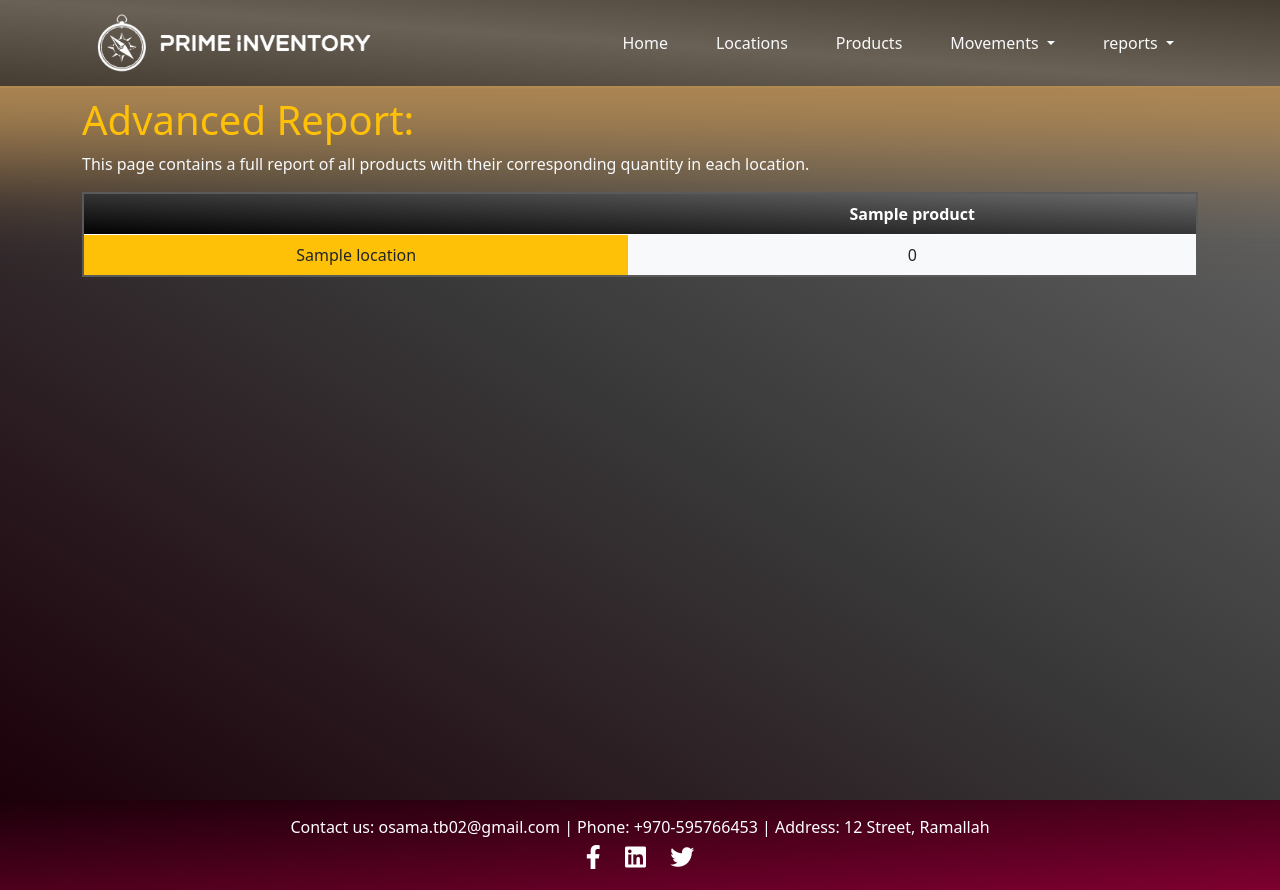
After one commit to OsamaTbaileh/PrimeInventory, a Flask app: page /advanced_report in a window 1280 px wide. The commit adds this page. Run offline with Flask 3, Linux system fonts and the light colour scheme; tables that the repository leaves empty or names only in its code hold one stand-in row (values such as "Sample post").

Commit message:
Adding "Advanced Report Page".

```diff
--- a/server.py
+++ b/server.py
@@ -14,8 +14,8 @@ def render_home_page():
     return render_template("general/home_page.html")
 
 
-# Render the report page.
-@app.route("/report")
+# Render the normal_report_page.
+@app.route("/normal_report")
 def render_report_page():
     mysql = connectToMySQL('prime_inventory')
     products = mysql.query_db("""
@@ -29,7 +29,44 @@ def render_report_page():
         GROUP BY l.location_id, p.product_id
         HAVING total_in_quantity > 0;
     """)
-    return render_template("general/report_page.html", all_products=products)
+    return render_template("general/normal_report_page.html", all_products=products)
+
+
+# Render the advanced_report_page.
+@app.route("/advanced_report")
+def display_table():
+    mysql = connectToMySQL('prime_inventory')
+    query = "SELECT DISTINCT product_id, name FROM products"
+    products = mysql.query_db(query)
+
+    mysql = connectToMySQL('prime_inventory')
+    query = "SELECT DISTINCT location_id, name FROM locations"
+    locations = mysql.query_db(query)
+
+    mysql = connectToMySQL('prime_inventory')
+    # Fetch product quantities in each location
+    query = """
+        SELECT l.location_id, l.name AS location_name, p.product_id, p.name AS product_name,
+            COALESCE(SUM(CASE WHEN m.to_location_id = l.location_id THEN m.quantity END), 0) -
+            COALESCE(SUM(CASE WHEN m.from_location_id = l.location_id THEN m.quantity END), 0) AS total_quantity
+        FROM locations l
+        CROSS JOIN products p
+        LEFT JOIN movements m ON l.location_id = m.to_location_id AND p.product_id = m.product_id
+        GROUP BY l.location_id, p.product_id
+    """
+    table_data = mysql.query_db(query)
+
+    quantity_dict = {}
+    for row in table_data:
+        location_id = row['location_id']
+        product_id = row['product_id']
+        quantity = row['total_quantity']
+        if location_id not in quantity_dict:
+            quantity_dict[location_id] = {}
+        quantity_dict[location_id][product_id] = quantity
+
+    return render_template('general/advanced_report_page.html', products=products, locations=locations, quantity_dict=quantity_dict)
+
 
 
 
--- a/static/css/style.css
+++ b/static/css/style.css
@@ -282,3 +282,19 @@ max-width: 100%;
     width: 100%; /* Make the button fill the width */
     margin-top: 0.5rem; /* Add margin-top to separate it from the inputs */
   }
+
+
+/* For the advanced report //////////////////////////////////////////////////////////////////////////// */
+
+  .report_table td {
+    min-width: 120px; /* Adjust the width value as needed */
+}
+
+.fixed-column {
+    position: sticky;
+    left: 0;
+    background-color: #fff;
+    z-index: 1;
+}
+
+/* //////////////////////////////////////////////////////////////////////////// */
--- /dev/null
+++ b/templates/general/advanced_report_page.html
@@ -0,0 +1,34 @@
+{% include 'general/header.html' %}
+
+<div class="general-body min-vh-100">
+    <div class="container mt-5 mb-5 pt-5">
+        <div>
+            <h1 class="text-warning">Advanced Report:</h1>
+            <p class="text-light">This page contains a full report of all products with their corresponding quantity in each location.</p>
+        </div>
+        <div class="table-responsive">
+            <table class="table custom-table table-hover report_table" id="table">
+                <thead>
+                    <tr class="table-head">
+                        <th class="fixed-column"></th>
+                        {% for product in products %}
+                            <th>{{ product['name'] }}</th>
+                        {% endfor %}
+                    </tr>
+                </thead>
+                <tbody>
+                    {% for location in locations %}
+                        <tr>
+                            <td class="bg-warning fixed-column">{{ location['name'] }}</td>
+                            {% for product in products %}
+                                <td>{{ quantity_dict.get(location['location_id']).get(product['product_id']) }}</td>
+                            {% endfor %}
+                        </tr>
+                    {% endfor %}
+                </tbody>
+            </table>
+        </div>
+    </div>
+</div>
+
+{%include 'general/footer.html'%}
--- a/templates/general/header.html
+++ b/templates/general/header.html
@@ -46,8 +46,14 @@
               <li><a class="dropdown-item text-light" href="/movements/365/ASC">Last Year</a></li>
             </ul>
           </li>
-          <li class="nav-item">
-            <a class="nav-link mx-2 text-light" href="/report">Report</a>
+          <li class="nav-item dropdown">
+            <a class="nav-link mx-2 dropdown-toggle  text-light" href="#" id="navbarDropdownMenuLink" role="button" data-bs-toggle="dropdown" aria-expanded="false">
+              reports
+            </a>
+            <ul class="dropdown-menu" aria-labelledby="navbarDropdownMenuLink">
+              <li><a class="dropdown-item text-light" href="/normal_report">Normal</a></li>
+              <li><a class="dropdown-item text-light" href="/advanced_report">Advanced</a></li>
+            </ul>
           </li>
         </ul>
       </div>
--- a/templates/general/report_page.html
+++ b/templates/general/normal_report_page.html
@@ -3,12 +3,12 @@
   <div class="general-body min-vh-100">
     <div class="container mt-5 mb-5 pt-5 ">
       <div >
-        <h1 class="text-warning">Report:</h1>
+        <h1 class="text-warning">Normal Report:</h1>
         <p class="text-light">This page contains a full report of all products existing in all locations along with their quantities and other information.</p>
 
       </div>
       <div class="table-responsive">
-        <table class="table custom-table table-hover" id="table">
+        <table class="table custom-table table-hover report_table" id="table">
           <thead>
             <tr class="table-head">
               <th>Location ID</th>
```
Also changed, not shown: static/assets/advanced_report_page.jpeg (added), static/assets/normal_report_page.jpeg (renamed from static/assets/report_page.jpeg).
